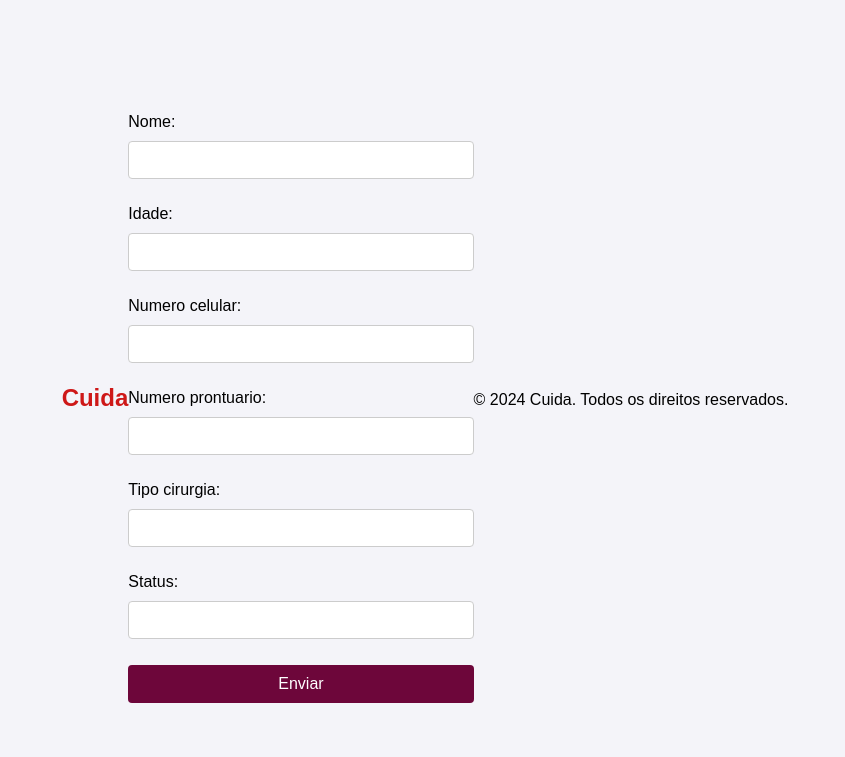
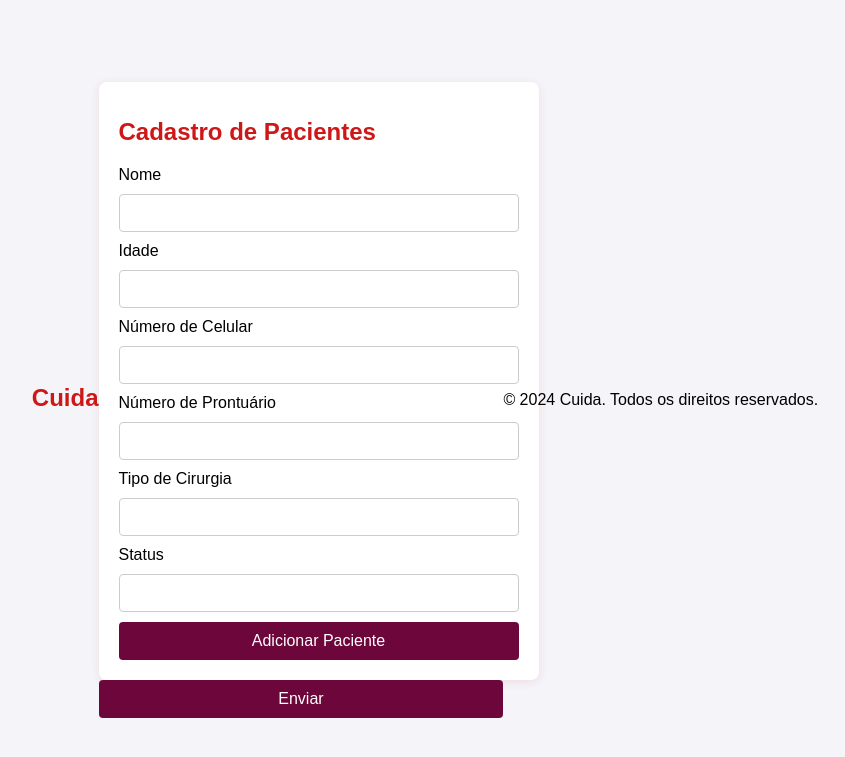
Before and after one commit to Jeraross/CUIDA, a Django app: page / in a window 1280 px wide. Shown: the top 757 px of the page, without its empty margins (215-1060 px from the left). Run offline with Django 5.2, Linux system fonts and the light colour scheme.

Commit message:
Update Function Updated

```diff
--- a/cuida/app_cuida/templates/cadastro/home.html
+++ b/cuida/app_cuida/templates/cadastro/home.html
@@ -2,10 +2,50 @@
 {% load static %}
 
 {% block content %}
-<link rel="stylesheet" href="{% static 'css/base.css' %}">
-<form action="." method="post">
+<link rel="stylesheet" href="{% static 'css/base.css' %}?v=1.0">
+
+<form action="{% url 'listagem_pacientes' %}" method="post">
   {% csrf_token %}
-  {{ form.as_p }}
+  <div class="container">
+
+    <div class="form">
+      <div class="form-header">
+        <div class="title">
+            <h1>Cadastro de Pacientes</h1>
+        </div>
+      </div>
+      <div class="input-group">
+      <div class="input-box">
+        <label for="nome">Nome</label>
+    <input name="nome" class="form-control-sm" type="text">
+      </div>
+      <div class="input-box">
+        <label for =idade>Idade</label>
+     <input name="idade" class="form-control-sm" type="text">
+      </div>
+      <div class="input-box">
+        <label for="numero_celular">Número de Celular</label>
+      <input name="numero_celular" class="form-control-sm" type="text">
+      </div>
+      <div class="input-box">
+        <label for="numero_prontuario">Número de Prontuário</label>
+    <input name="numero_prontuario" class="form-control-sm" type="text">
+      </div>
+      <div class="input-box">
+        <label for="tipo_cirurgia">Tipo de Cirurgia</label>
+    <input name="tipo_cirurgia" class="form-control-sm" type="text">
+      </div>
+      <div class="input-box">
+        <label for="status">Status</label>
+     <input name="status" class="form-control-sm" type="text">
+      </div>
+    </div>
+    <div class="continue-button">
+    <button class="form-control-sm" ><a>Adicionar Paciente</a></button>
+  </div>
+  </div>
+  </div>
+  </form>
   <button class="form-control-sm">Enviar</button>
 </form>
 {% endblock %}
```
Also changed, not shown: cuida/db.sqlite3.
